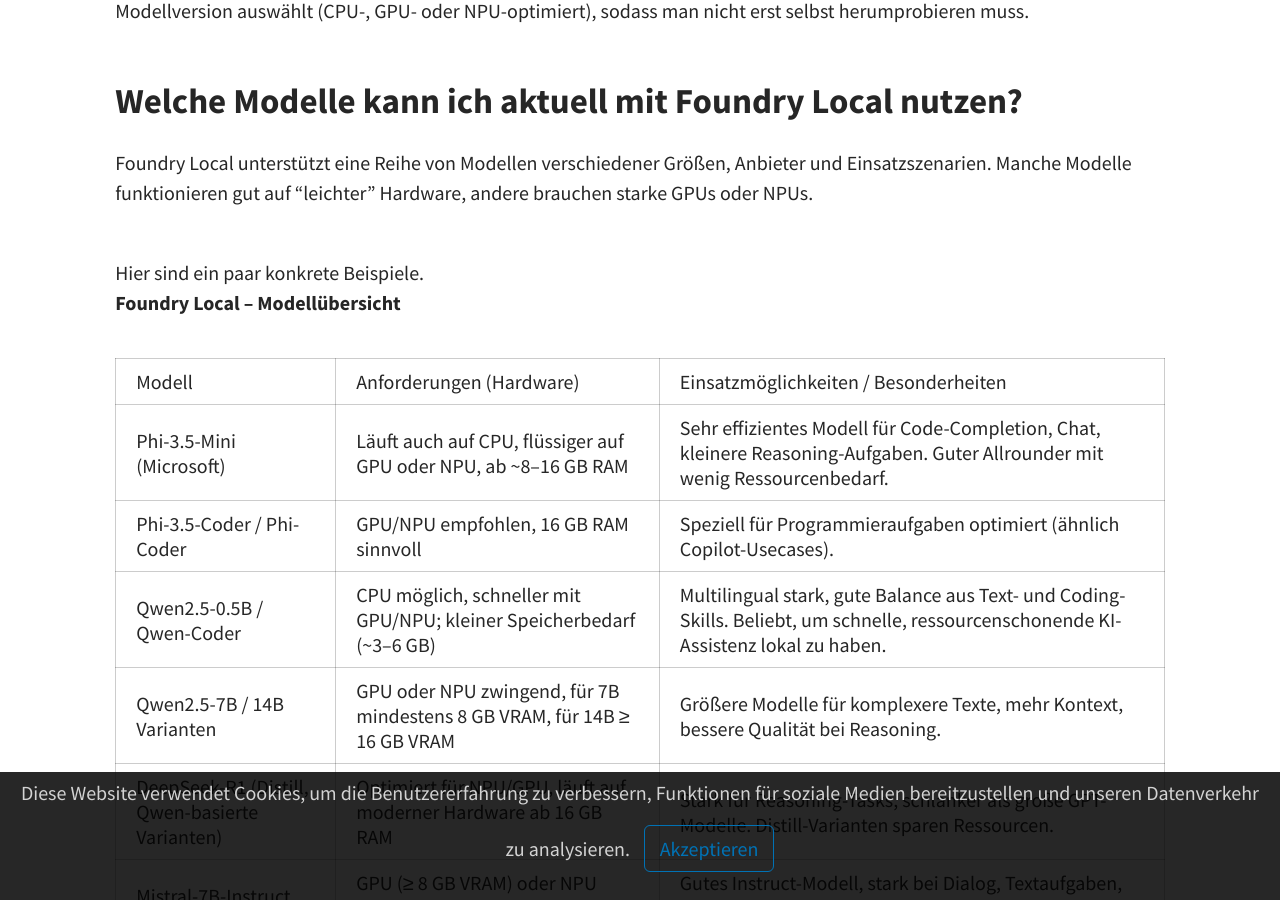
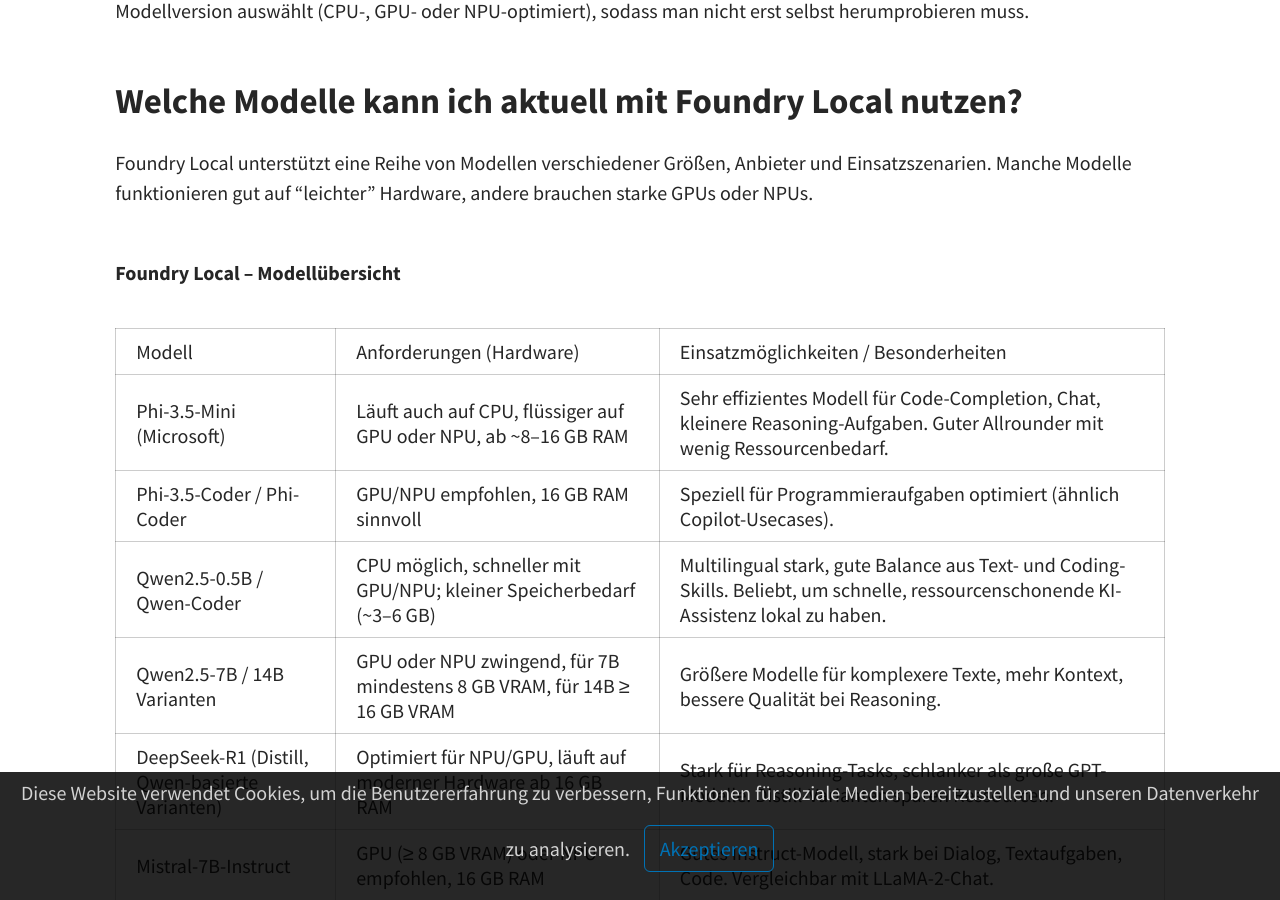
Before and after one commit to joriskahle007/joriskahle007.github.io, a Jekyll site: the page built from _posts/2025-10-01-FoundryLocal.md, in a window 1280 px wide and 900 px high, scrolled down 2380 px. Built offline with Jekyll 4.4.1, drawn with Linux system fonts in a browser that asks for light colours; a script that is not in the unit is left out.

Commit message:
Update 2025-10-01-FoundryLocal.md

```diff
--- a/_posts/2025-10-01-FoundryLocal.md
+++ b/_posts/2025-10-01-FoundryLocal.md
@@ -56,7 +56,6 @@
 
 Foundry Local unterstützt eine Reihe von Modellen verschiedener Größen, Anbieter und Einsatzszenarien. Manche Modelle funktionieren gut auf "leichter" Hardware, andere brauchen starke GPUs oder NPUs.<br><br>
 
-Hier sind ein paar konkrete Beispiele.<br>
 **Foundry Local – Modellübersicht**
 
 |  Modell |	Anforderungen (Hardware) |	Einsatzmöglichkeiten / Besonderheiten |
```
